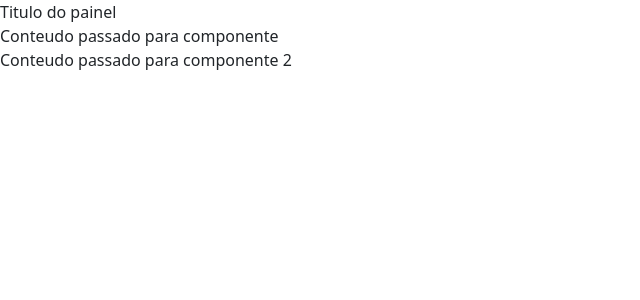
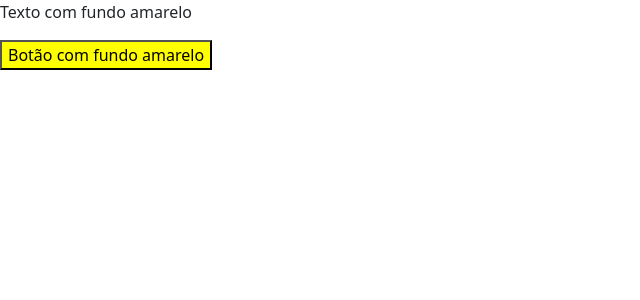
Before and after one commit to JuliaVasconcelos161/curso-angular-diretivas, an Angular app: page / in a window 1280 px wide. Shown: the top 300 px of the page, without its empty margins (0-640 px from the left). Built offline with nearby package versions, Linux system fonts and the light colour scheme.

Commit message:
feat: aprendendo a utilizar diretivas customizadas

```diff
--- a/src/app/app.component.html
+++ b/src/app/app.component.html
@@ -9,8 +9,10 @@
     <app-operador-elvis></app-operador-elvis>
 </app-exemplo-ngcontent> -->
 
-<app-exemplo-ngcontent>
+<!-- <app-exemplo-ngcontent>
     <div class="titulo">Titulo do painel</div>
     <div class="corpo">Conteudo passado para componente</div>
     <div class="corpo">Conteudo passado para componente 2</div>
-</app-exemplo-ngcontent>
+</app-exemplo-ngcontent> -->
+
+<app-diretivas-customizadas></app-diretivas-customizadas>
--- a/src/app/app.module.ts
+++ b/src/app/app.module.ts
@@ -11,6 +11,8 @@
 import { FormsModule } from '@angular/forms';
 import { OperadorElvisComponent } from './operador-elvis/operador-elvis.component';
 import { ExemploNgcontentComponent } from './exemplo-ngcontent/exemplo-ngcontent.component';
+import { FundoAmareloDirective } from './shared/fundo-amarelo.directive';
+import { DiretivasCustomizadasComponent } from './diretivas-customizadas/diretivas-customizadas.component';
 
 @NgModule({
   declarations: [
@@ -21,7 +23,9 @@
     DiretivaNgclassComponent,
     DiretivaNgstyleComponent,
     OperadorElvisComponent,
-    ExemploNgcontentComponent
+    ExemploNgcontentComponent,
+    FundoAmareloDirective,
+    DiretivasCustomizadasComponent
   ],
   imports: [
     BrowserModule,
--- /dev/null
+++ b/src/app/diretivas-customizadas/diretivas-customizadas.component.html
@@ -0,0 +1,2 @@
+<p fundoAmarelo>Texto com fundo amarelo</p>
+<button fundoAmarelo>Botão com fundo amarelo</button>
--- /dev/null
+++ b/src/app/shared/fundo-amarelo.directive.ts
@@ -0,0 +1,19 @@
+import { style } from '@angular/animations';
+import { Directive, ElementRef, Renderer2, OnInit } from '@angular/core';
+
+@Directive({
+  selector: 'button[fundoAmarelo]'
+})
+export class FundoAmareloDirective implements OnInit{
+
+  constructor(private _elementRef: ElementRef,
+     private _renderer: Renderer2) {
+    // console.log(this._elementRef);
+    // this._elementRef.nativeElement.style.backgroundColor='yellow';
+     }
+
+    ngOnInit() {
+        this._renderer.setStyle(this._elementRef.nativeElement, 'background', 'yellow');
+    }
+
+  }
```
Also changed, not shown: src/app/diretivas-customizadas/diretivas-customizadas.component.ts (added, +10 -0 lines), src/app/diretivas-customizadas/diretivas-customizadas.component.css (added), 2 other files (tests, documents, lock files or other folders).
